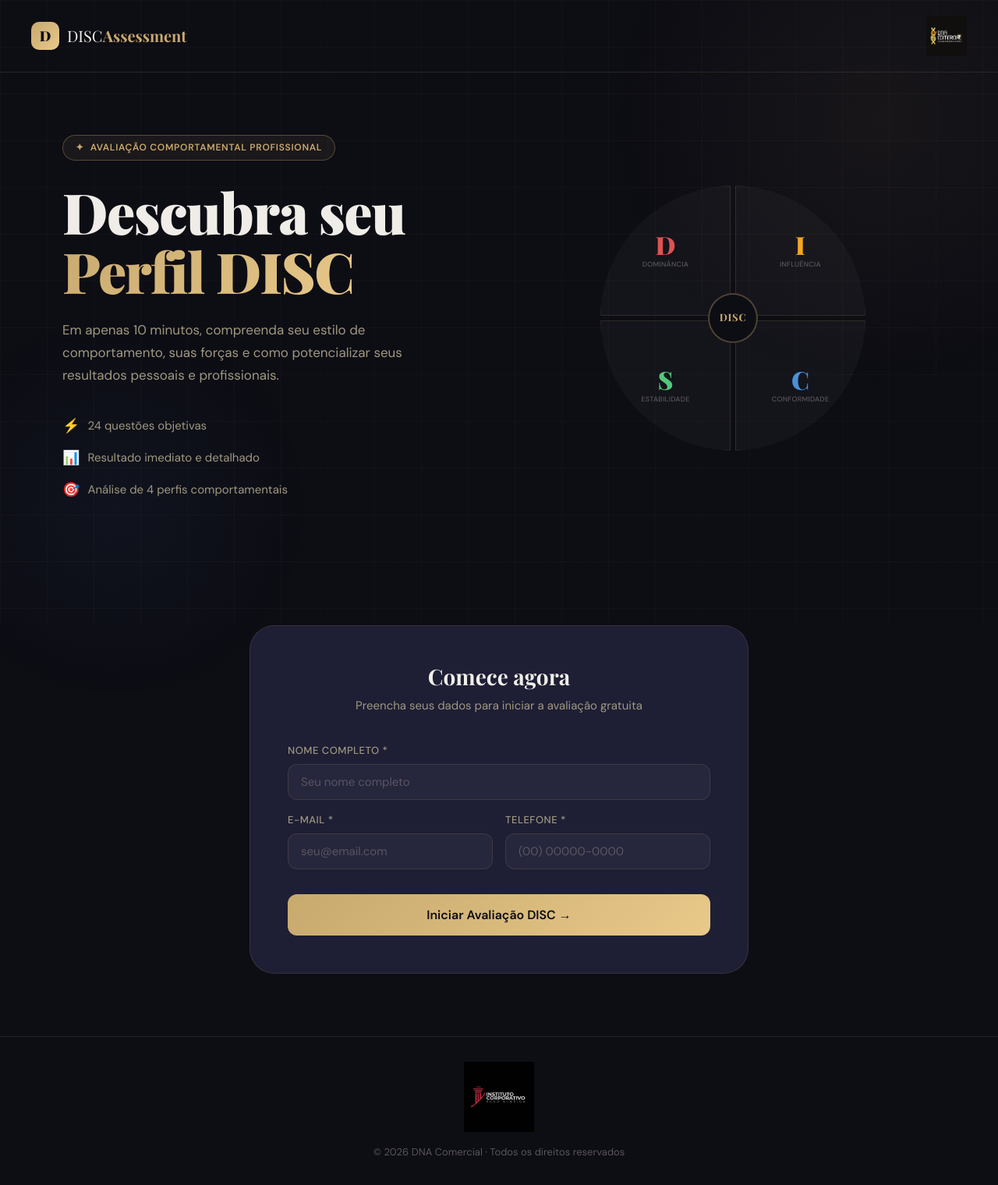
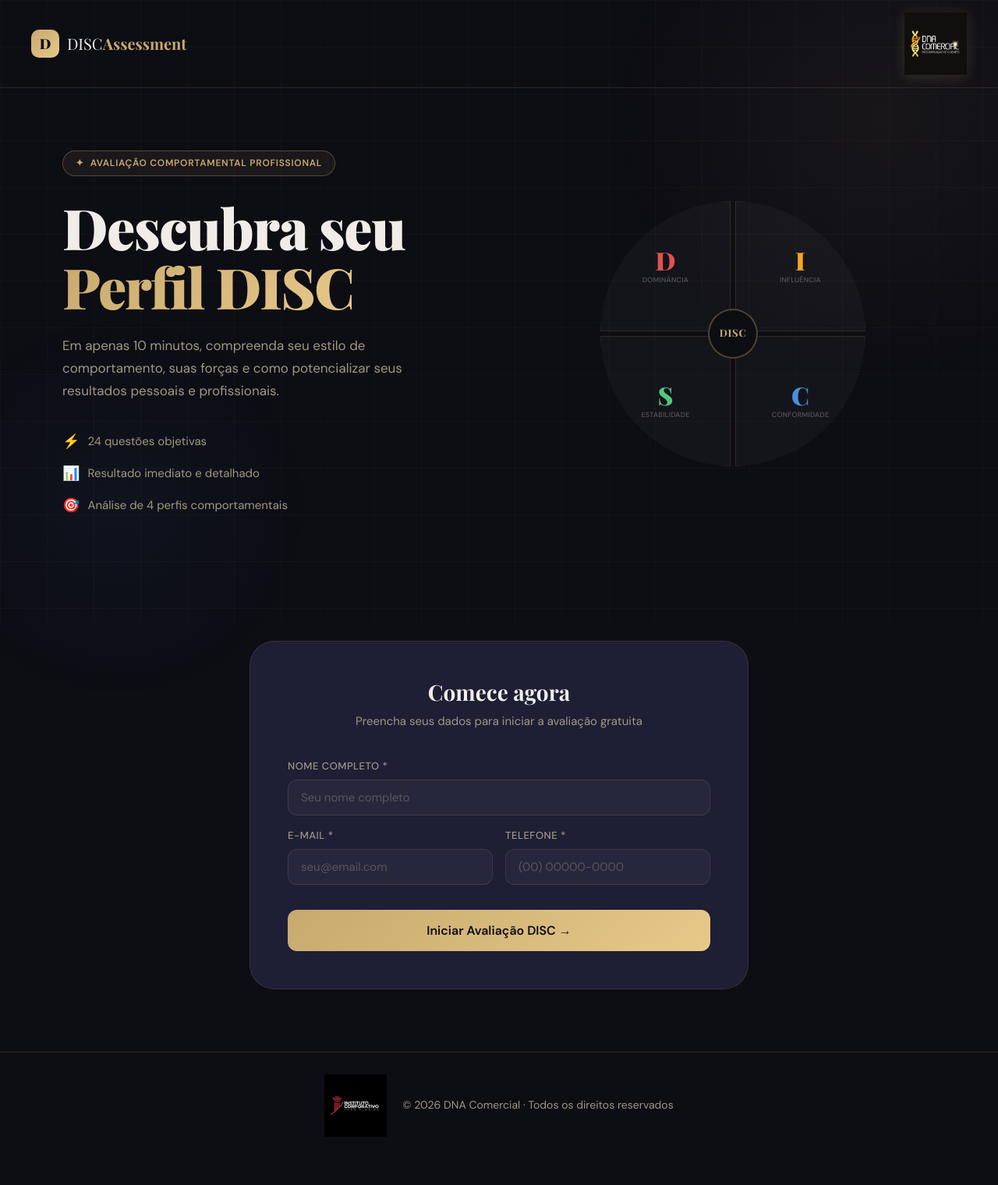
Before and after one commit to jvb1888-ops/disc, a React (Vite) app: page / in a window 1280 px wide. Shown: the whole page at 78% size. After the commit the page ends 1486 px from the top, so only its background shows below. Built offline with nearby package versions, Linux system fonts and the light colour scheme.

Commit message:
Update LandingPage.module.css

```diff
--- a/src/pages/public/LandingPage.module.css
+++ b/src/pages/public/LandingPage.module.css
@@ -45,11 +45,12 @@
 .header {
   position: relative;
   z-index: 10;
-  padding: 20px 40px;
+  padding: 16px 40px;
   display: flex;
   align-items: center;
   justify-content: space-between;
   border-bottom: 1px solid var(--color-border);
+  min-height: 100px;
 }
 
 .headerLogo {
@@ -79,9 +80,10 @@
 }
 
 .headerLogoDna {
-  height: 52px;
+  height: 80px;
   width: auto;
   object-fit: contain;
+  filter: drop-shadow(0 2px 8px rgba(200,169,110,0.2));
 }
 
 /* Main */
@@ -305,27 +307,27 @@
 .footer {
   position: relative;
   z-index: 1;
-  text-align: center;
-  padding: 32px;
+  padding: 28px 40px;
   border-top: 1px solid var(--color-border);
-  color: var(--text-muted);
-  font-size: 13px;
+  color: var(--text-secondary);
+  font-size: 14px;
   display: flex;
-  flex-direction: column;
   align-items: center;
-  gap: 16px;
+  justify-content: center;
+  gap: 20px;
+  flex-wrap: wrap;
 }
 
 .footerLogo {
-  height: 90px;
+  height: 80px;
   width: auto;
   object-fit: contain;
-  opacity: 0.9;
+  opacity: 1;
   transition: opacity 0.2s;
 }
 
 .footerLogo:hover {
-  opacity: 1;
+  opacity: 0.85;
 }
 
 @media (max-width: 900px) {
```
